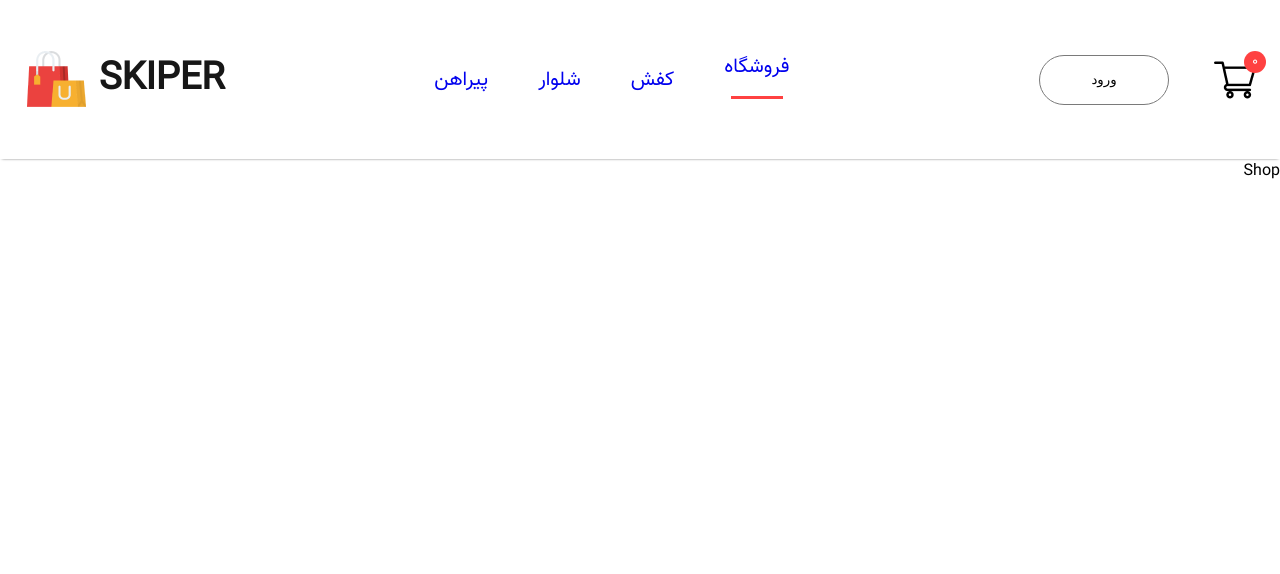
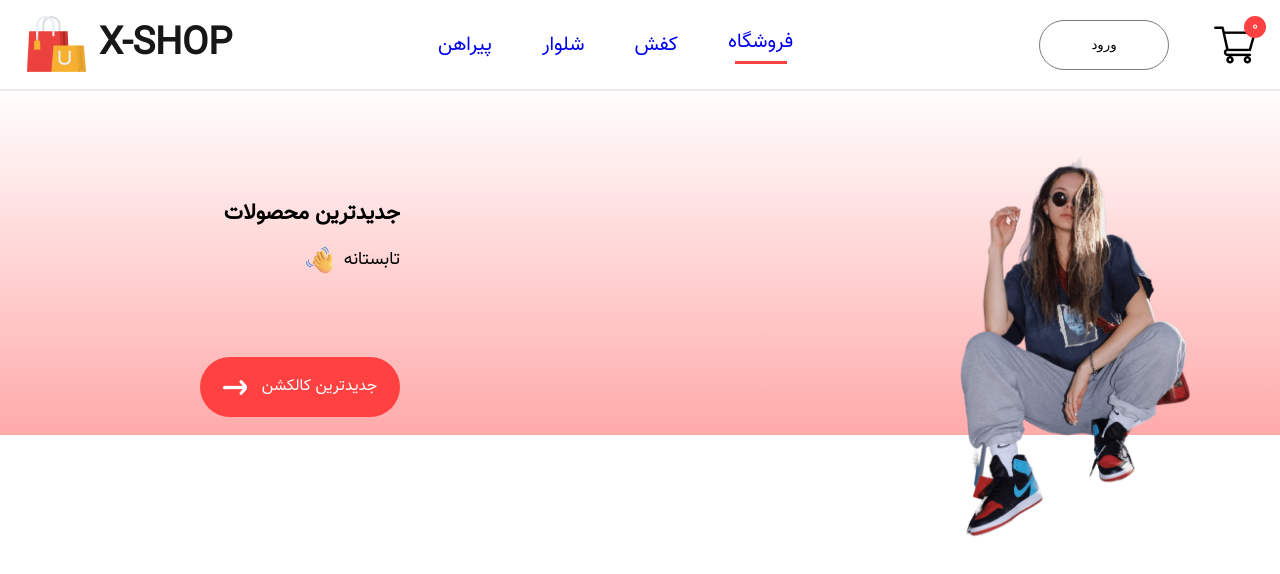
Before and after one commit to aminpirakand/frontend, a React (Create React App) app: page / in a window 1280 px wide. Shown: the top 574 px of the page. Built offline with nearby package versions, Linux system fonts and the light colour scheme.

Commit message:
create header and changed css

```diff
--- /dev/null
+++ b/src/Components/Main/Header.css
@@ -0,0 +1,67 @@
+.header{
+  margin-top: 85px;
+  height: 350px;
+  background: linear-gradient(180deg,#ffffff ,#ffaaaa 100%);
+  display: flex;
+  justify-content: space-between;
+}
+.header-left{
+  display: flex;
+  flex-direction: column;
+  justify-content: center;
+  gap: 20px;
+  margin-top: 100px;
+  margin-left:200px ;
+  line-height: 1;
+}
+.header-left h2{
+  color: #000000;
+  font-size: 22px;
+  font-weight: 600;
+}
+.header-left p{
+  color: #000000;
+  font-size: 18px;
+  font-weight: 400;
+
+}
+
+.header-hand-icon{
+  display: flex;
+  align-items: center;
+  gap: 10px;
+}
+.header-hand-icon img{
+  width: 30px;
+}
+.header-latest-btn{
+display: flex;
+justify-content: center;
+align-items: center;
+gap: 15px;
+width: 200px;
+height: 60px;
+border-radius: 35px;
+margin-top: 30px;
+background-color: #ff4141;
+color: white;
+white-space: nowrap;
+font-size: 16px;
+font-weight: 500;
+cursor: pointer;
+transition: opacity 0.5s;
+}
+.header-latest-btn:hover{
+  opacity: 0.8;
+}
+.header-right {
+  display: flex;
+  flex: 1;
+  align-items: start;
+  justify-content: start;
+}
+.header-right img{
+  margin-top:53px ;
+  padding-right: 50px;
+  width: 300px;
+}
--- /dev/null
+++ b/src/Components/Main/Header.jsx
@@ -0,0 +1,32 @@
+import React from 'react'
+import "./Header.css"
+import hand_icon from "../Assets/hand_icon.png";
+import arrow_icon from "../Assets/arrow.png";
+import header_image from "../Assets/hero_image.png"
+const Main = () => {
+  return (
+    <div className="header">
+      <div className="header-right">
+        <img src={header_image} alt="" />
+      </div>
+      <div className="header-left">
+        <h2>جدیدترین محصولات</h2>
+        <div className='header-left-des'>
+          <div className="header-hand-icon">
+            <p>تابستانه</p>
+            <img src={hand_icon} alt="" />
+          </div>
+          <br />
+          <br />
+
+        </div>
+        <div className="header-latest-btn">
+          <div>جدیدترین کالکشن</div>
+          <img src={arrow_icon} alt="" />
+        </div>
+      </div>
+    </div>
+  );
+}
+
+export default Main
--- a/src/Components/Navbar/Navbar.css
+++ b/src/Components/Navbar/Navbar.css
@@ -3,7 +3,13 @@
   justify-content: space-between;
   align-items: center;
   padding: 12px 24px;
-  box-shadow: 0 1px 3px -2px;
+  border-bottom: 2px solid rgb(236, 234, 234);
+  position: fixed;
+  top: 0;
+  left: 0;
+  right: 0;
+  background-color: white;
+  z-index: 1001;
 }
 .nav-logo {
   display: flex;
--- a/src/Components/Navbar/Navbar.jsx
+++ b/src/Components/Navbar/Navbar.jsx
@@ -64,7 +64,7 @@ const Navbar = () => {
       </ul>
       <Link style={{ textDecoration: "none" }} to="/">
         <div className="nav-logo">
-          <p>SKIPER</p>
+          <p>X-SHOP</p>
 
           <img src={logo} alt="لوگو وبسایت" />
         </div>
--- a/src/Pages/Shop.jsx
+++ b/src/Pages/Shop.jsx
@@ -1,8 +1,11 @@
 import React from 'react'
+import Main from '../Components/Main/Header'
 
 const Shop = () => {
   return (
-    <div>Shop</div>
+    <div>
+      <Main/>
+    </div>
   )
 }
 
--- a/src/index.css
+++ b/src/index.css
@@ -1,5 +1,6 @@
+*{margin: 0;}
 body {
-
+  height: 3000px;
   margin: 0;
   font-family: -apple-system, BlinkMacSystemFont, 'Segoe UI', 'Roboto', 'Oxygen',
     'Ubuntu', 'Cantarell', 'Fira Sans', 'Droid Sans', 'Helvetica Neue',
```
